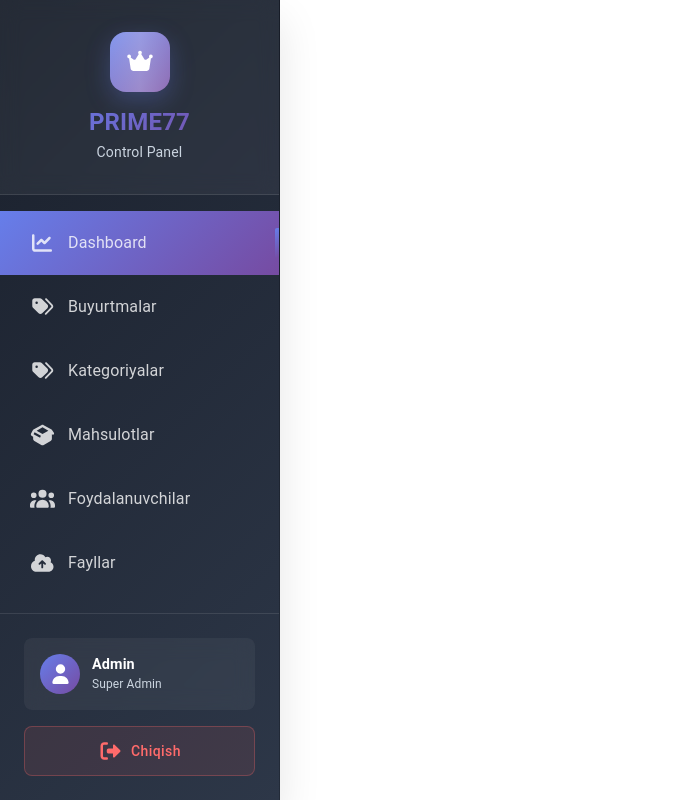
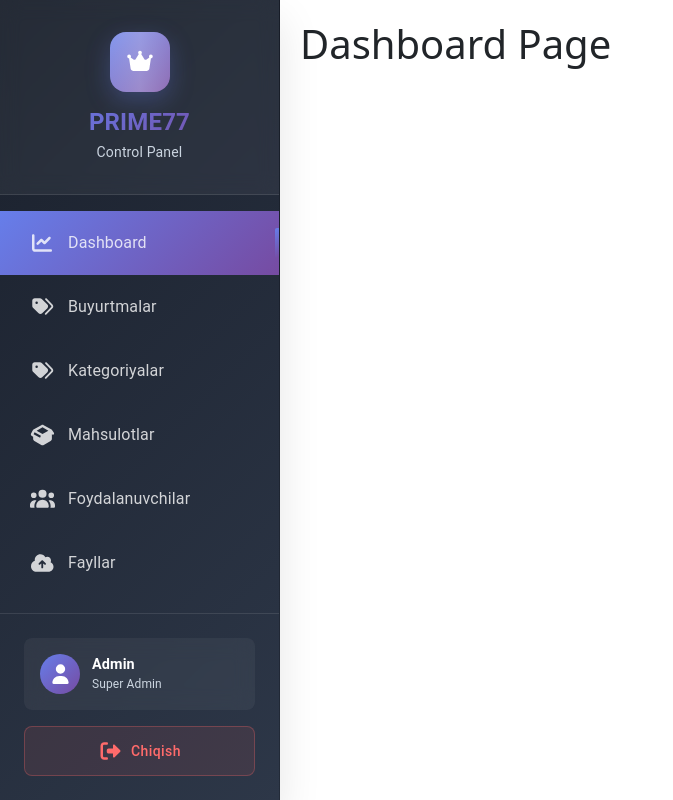
Before and after one commit to suhrob-qalandarov/prime-web-admin, a React (Create React App) app: page /dashboard in a window 1280 px wide. Shown: the whole page, without its empty margins (0-673 px from the left). Built offline with nearby package versions, Linux system fonts and the light colour scheme.

Commit message:
Refine Dashboard styles: add padding, adjust margin for sidebar width, and update heading text.

```diff
--- a/src/components/pages/dashboard/dashboard.jsx
+++ b/src/components/pages/dashboard/dashboard.jsx
@@ -4,8 +4,8 @@ const Dashboard = () => {
     const [isLoading, setIsLoading] = useState(true);
 
     return (
-        <div>
-            <h1>Dashboard</h1>
+        <div style={{ padding: '20px', marginLeft: 'var(--sidebar-width)' }}>
+            <h1>Dashboard Page</h1>
             {/* Add your admin dashboard content here */}
         </div>
     );
```
